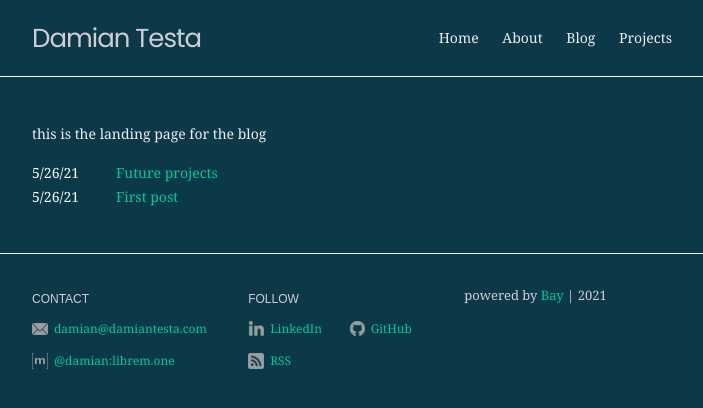
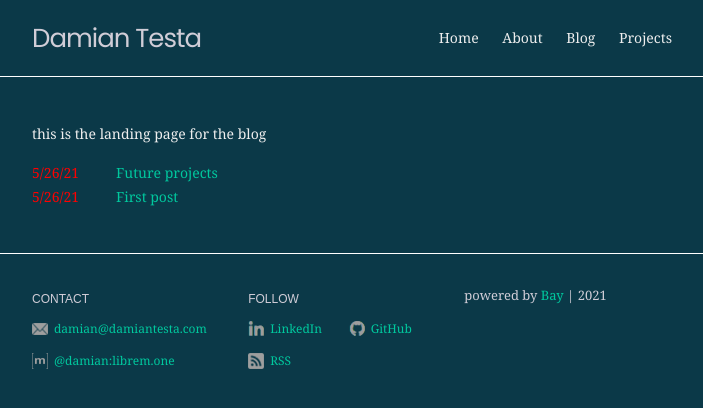
Before and after one commit to damiante/damiante.github.io, a Jekyll site: the page built from blog.markdown, in a window 1280 px wide. Shown: the top 408 px of the page, without its empty margins (288-991 px from the left). Built offline with Jekyll 4.4.1, drawn with Linux system fonts in a browser that asks for light colours.

Commit message:
Changed profile picture dimensions to display better on mobile

```diff
--- a/_sass/_blog.scss
+++ b/_sass/_blog.scss
@@ -1,14 +1,14 @@
 .blog-post-list {
   .blog-post-date {
     width: 6em;
-    color: $grey-color-light;
+    color: #f00;//$grey-color-light;
     display: block;
     float: left;
 
     @include media-query($on-mobile) {
       display: block;
       float: none;
-      color: #333;
+      color: #f00;//$grey-color-light;
       font-size: 11px;
       margin-top: 14px;
     }
--- a/_sass/_site.scss
+++ b/_sass/_site.scss
@@ -9,7 +9,7 @@
     float: none;
     margin-bottom: 20px;
     margin-left: 0px;
-    max-width: 80%;
+    max-width: 100%;
   }
 }
 
```
Also changed, not shown: 12 other files.
